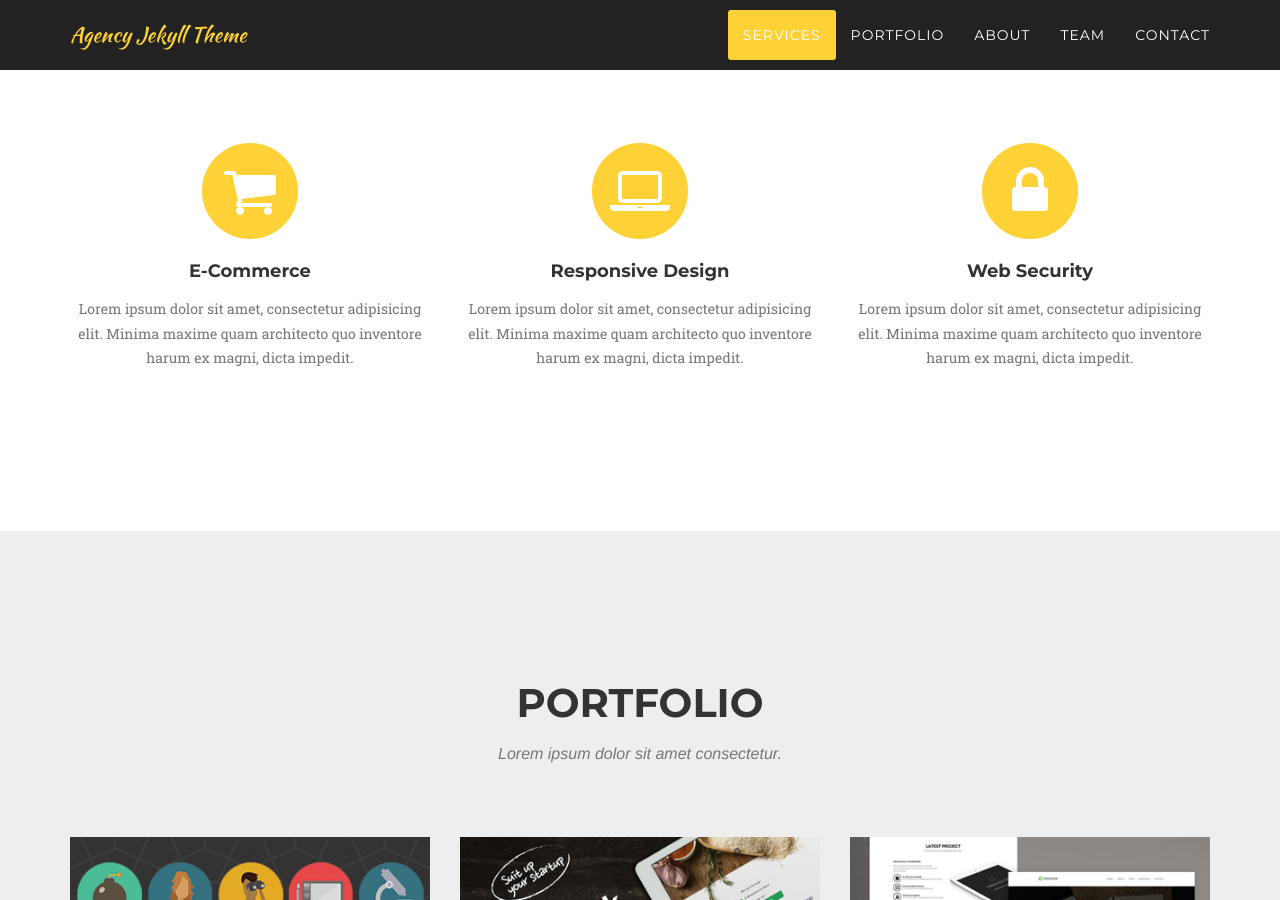
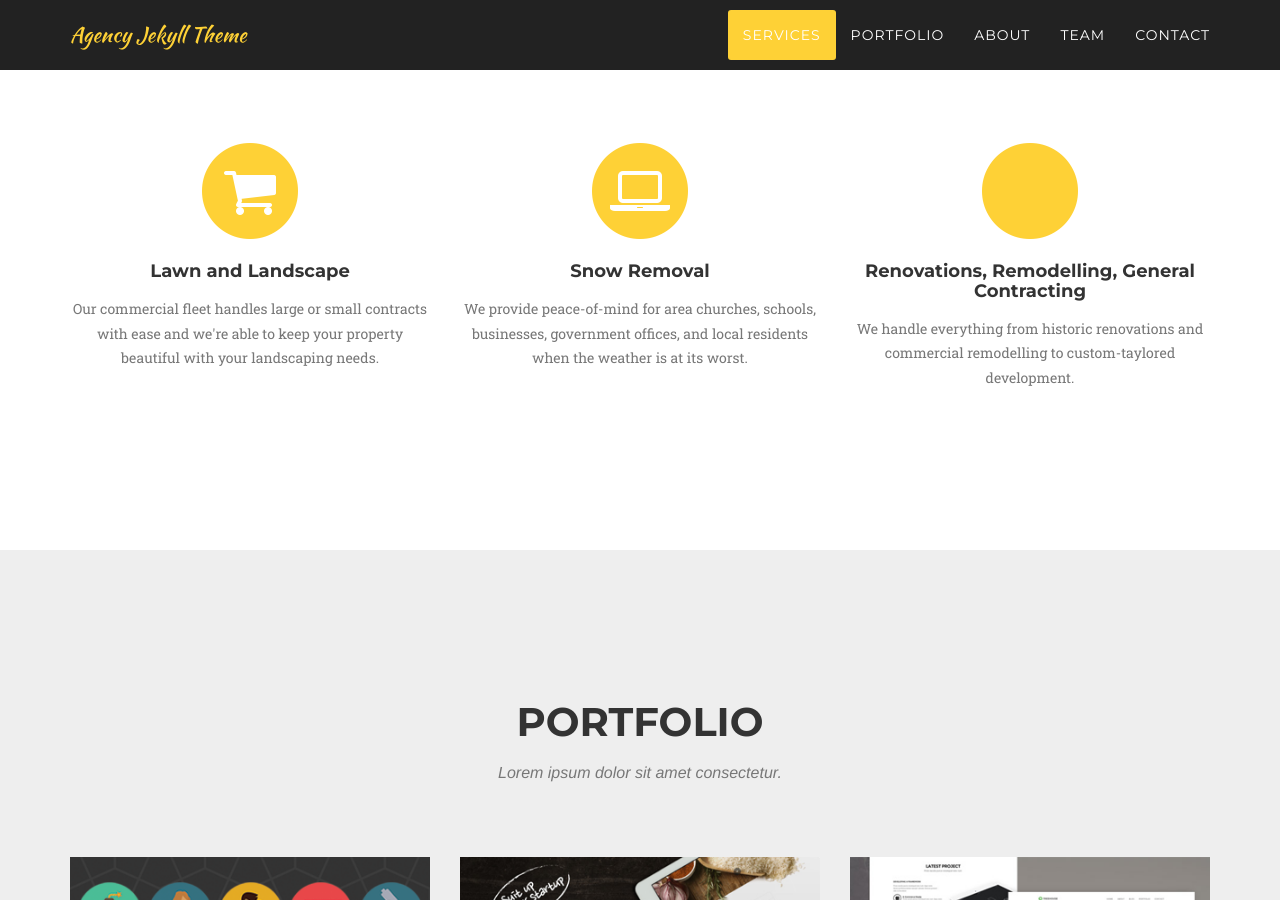
Before and after one commit to thinkjrs/stevens-services, a Jekyll site: the page built from index.md, in a window 1280 px wide and 900 px high, scrolled down 929 px. Built offline with Jekyll 4.4.1, drawn with Linux system fonts in a browser that asks for light colours; nearby versions of some CDN libraries; some web fonts are replaced.

Commit message:
added font awesome and changed services text

```diff
--- a/_data/services.yml
+++ b/_data/services.yml
@@ -1,11 +1,9 @@
-- name: "E-Commerce"
+- name: "Lawn and Landscape"
   icon: "shopping-cart"
-  description: "Lorem ipsum dolor sit amet, consectetur adipisicing elit. Minima maxime quam architecto quo inventore harum ex magni, dicta impedit."
-
-- name: "Responsive Design"
+  description: "Our commercial fleet handles large or small contracts with ease and we're able to keep your property beautiful with your landscaping needs."
+- name: "Snow Removal"
   icon: "laptop"
-  description: "Lorem ipsum dolor sit amet, consectetur adipisicing elit. Minima maxime quam architecto quo inventore harum ex magni, dicta impedit."
-
-- name: "Web Security"
-  icon: "lock"
-  description: "Lorem ipsum dolor sit amet, consectetur adipisicing elit. Minima maxime quam architecto quo inventore harum ex magni, dicta impedit."
+  description: "We provide peace-of-mind for area churches, schools, businesses, government offices, and local residents when the weather is at its worst."
+- name: "Renovations, Remodelling, General Contracting"
+  icon: "fa-home"
+  description: "We handle everything from historic renovations and commercial remodelling to custom-taylored development."
```
